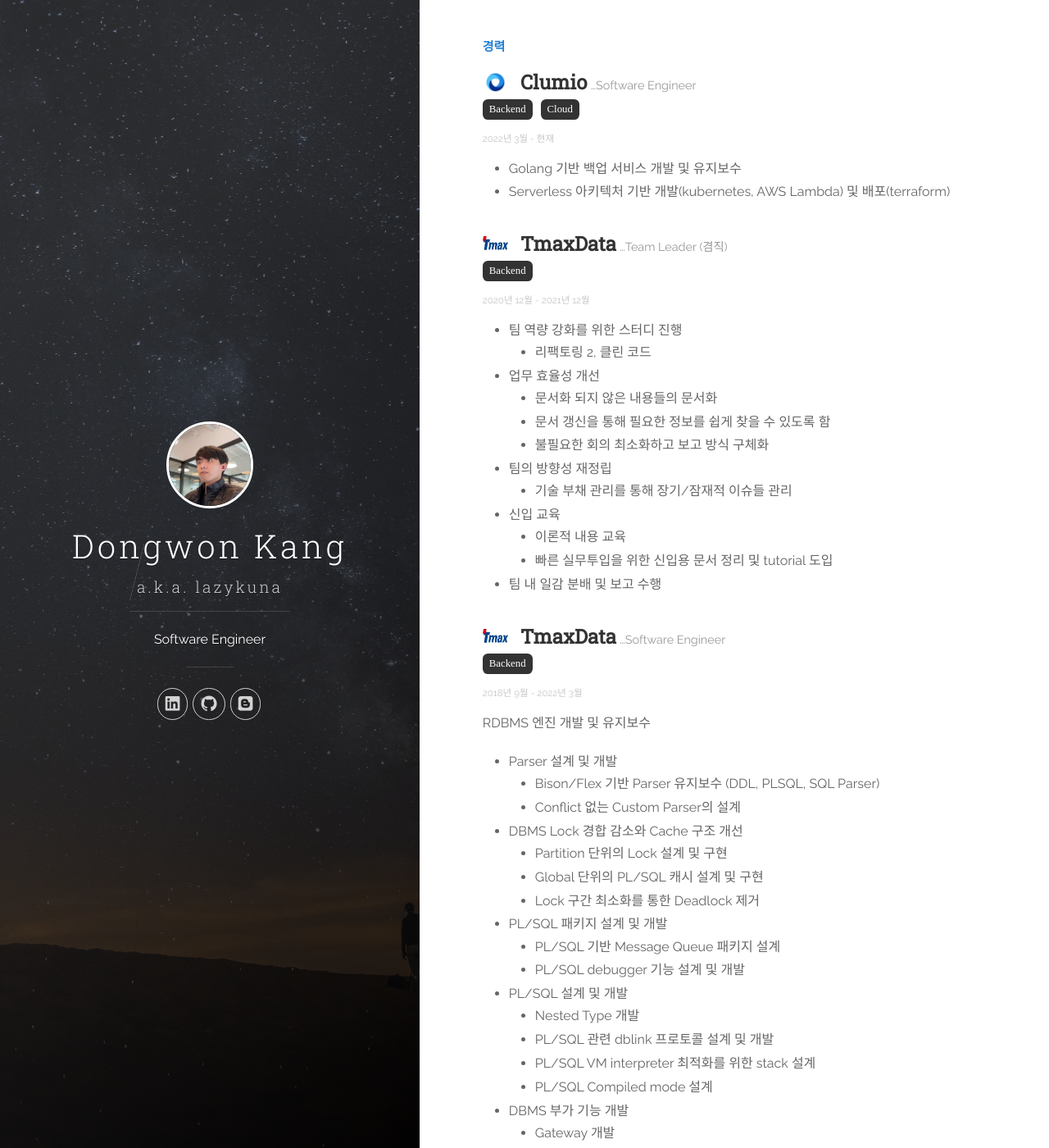
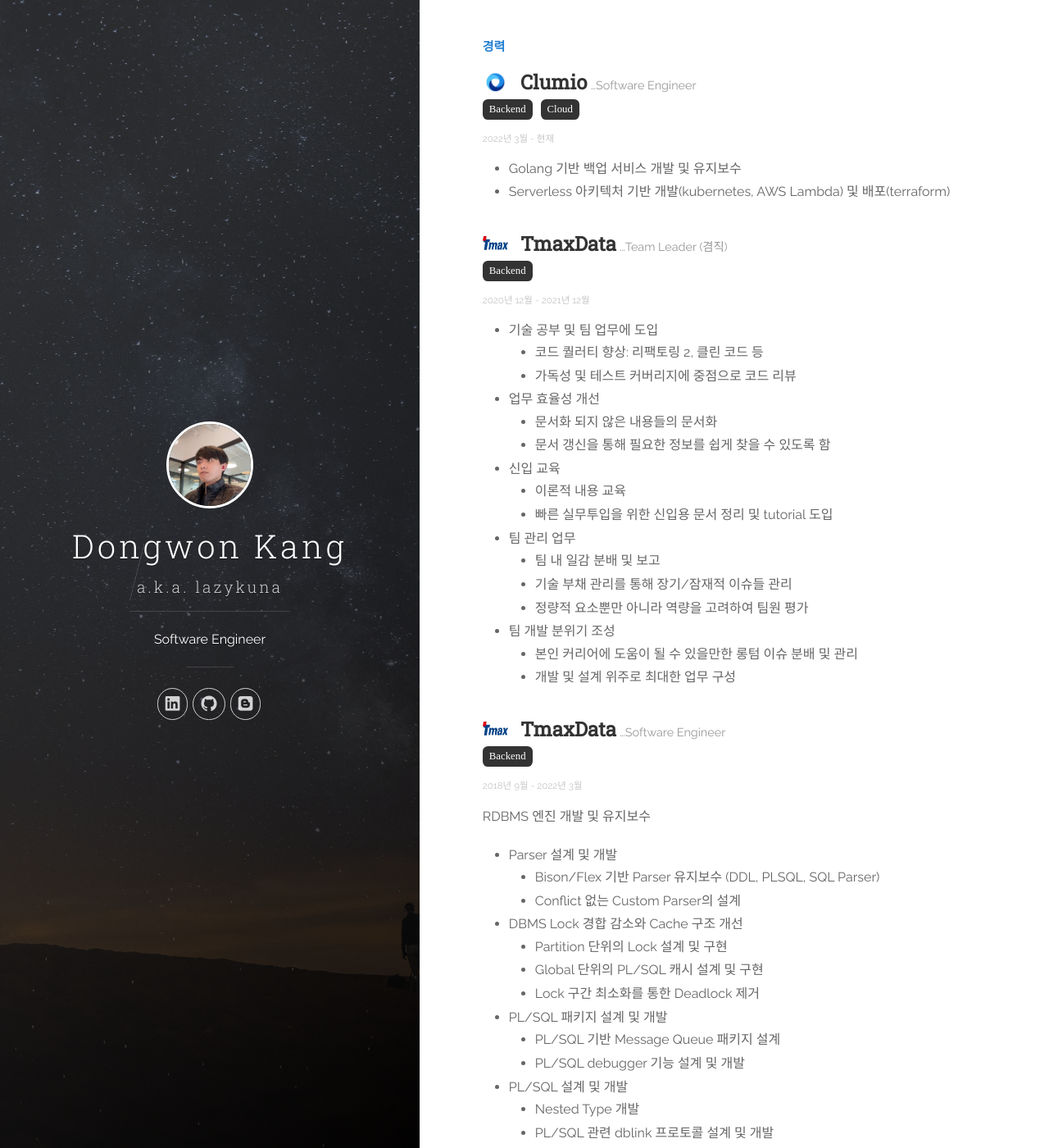
Before and after one commit to kuna/kuna.github.io, a Jekyll site: the page built from profile_ko.html, in a window 1280 px wide and 1400 px high. Shown: the whole window at 82% size. Built offline with Jekyll 4.4.1, drawn with Linux system fonts in a browser that asks for light colours; nearby versions of some CDN libraries; some of the changed text lies outside the part shown.

Commit message:
Update: profile in work

```diff
--- a/_data/profile_ko.yml
+++ b/_data/profile_ko.yml
@@ -18,18 +18,22 @@ experience:
     excerpt: Team Leader (겸직)
     time: 2020년 12월 - 2021년 12월
     summary: |
-      - 팀 역량 강화를 위한 스터디 진행
-        - 리팩토링 2, 클린 코드
+      - 기술 공부 및 팀 업무에 도입
+        - 코드 퀄러티 향상: 리팩토링 2, 클린 코드 등
+        - 가독성 및 테스트 커버리지에 중점으로 코드 리뷰
       - 업무 효율성 개선
         - 문서화 되지 않은 내용들의 문서화
         - 문서 갱신을 통해 필요한 정보를 쉽게 찾을 수 있도록 함
-        - 불필요한 회의 최소화하고 보고 방식 구체화
-      - 팀의 방향성 재정립
-        - 기술 부채 관리를 통해 장기/잠재적 이슈들 관리
       - 신입 교육
         - 이론적 내용 교육
         - 빠른 실무투입을 위한 신입용 문서 정리 및 tutorial 도입
-      - 팀 내 일감 분배 및 보고 수행
+      - 팀 관리 업무
+        - 팀 내 일감 분배 및 보고
+        - 기술 부채 관리를 통해 장기/잠재적 이슈들 관리
+        - 정량적 요소뿐만 아니라 역량을 고려하여 팀원 평가
+      - 팀 개발 분위기 조성
+        - 본인 커리어에 도움이 될 수 있을만한 롱텀 이슈 분배 및 관리
+        - 개발 및 설계 위주로 최대한 업무 구성
   - title: TmaxData
     image: tmax.jpg
     tag:
@@ -58,8 +62,9 @@ experience:
         - Job 모듈 유지보수
         - DB monitoring process 개발
       - DevOps
-        - Compile time에 오류 검출을 위한 스크립트 추가
+        - 오류 조기 검출: Compile time에 오류 검출을 위한 스크립트 추가
         - 유닛 테스트 도입
+        - Docker을 이용한 통일된 환경에서의 개발 및 배포
       - 성과
         - 담당했던 모듈의 중대 버그 모두 제거
         - 중요 기능 개발로 회사 매출에 기여 (재직 초기 대비 매출액 약 3배 증가)
```
Also changed, not shown: _data/profile_en.yml (+7 -5 lines).
